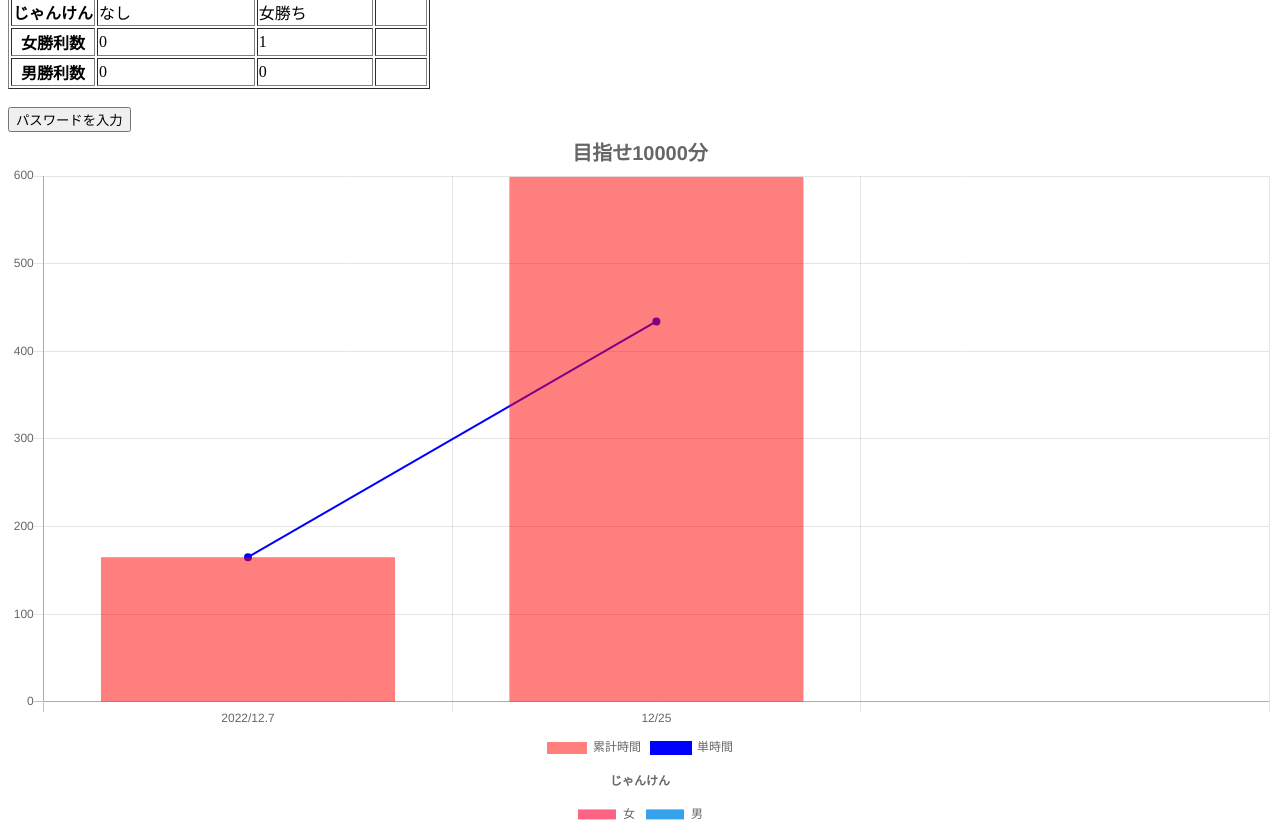
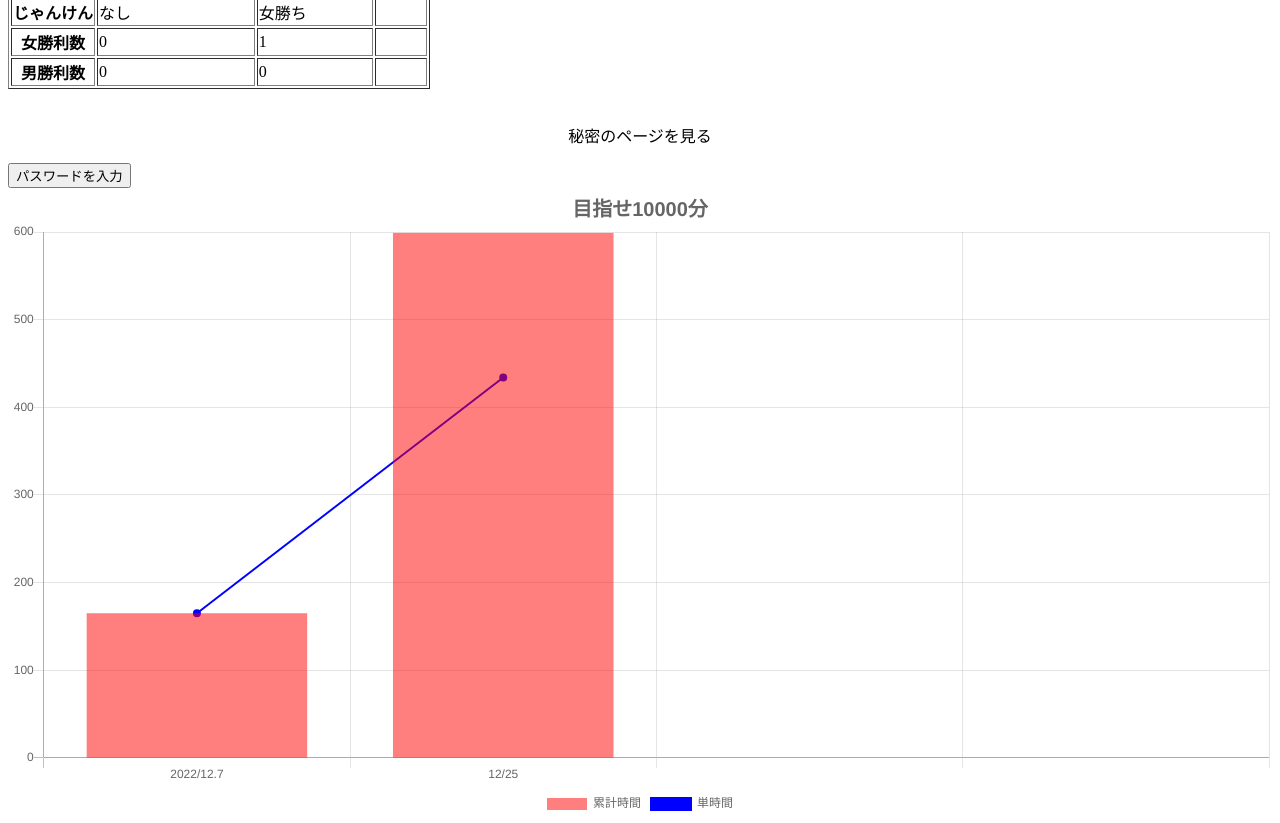
Before and after one commit to sonerou/Fuchan, a plain HTML site: page index.html in a window 1280 px wide. Shown: the part 500-1323 px from the top of the page. Drawn offline with nearby package versions, Linux system fonts and the light colour scheme.

Commit message:
Update index.html

```diff
--- a/index.html
+++ b/index.html
@@ -40,6 +40,7 @@ document.getElementById("day0929").innerHTML
    <tr><th>男勝利数</th><td>0</td><td>0</td><td></td></tr>
    </table>
 <br>
+<p>秘密のページを見る</p>
 <input type="button" value="パスワードを入力" onclick="gate();">
 <div>
   <canvas id="myLineChart"></canvas>
@@ -54,7 +55,7 @@ document.getElementById("day0929").innerHTML
   var myLineChart = new Chart(ctx, {
         type: "bar",
         data: {
-            labels:  ["2022/12.7", "12/25",""],
+            labels:  ["2022/12.7", "12/25","",""],
             datasets: [
                 {
                     label: "累計時間",
```
